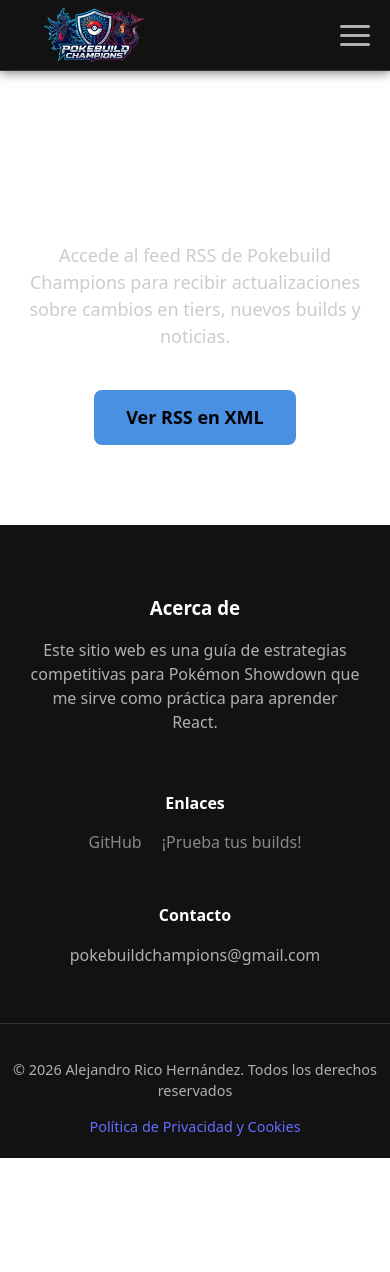
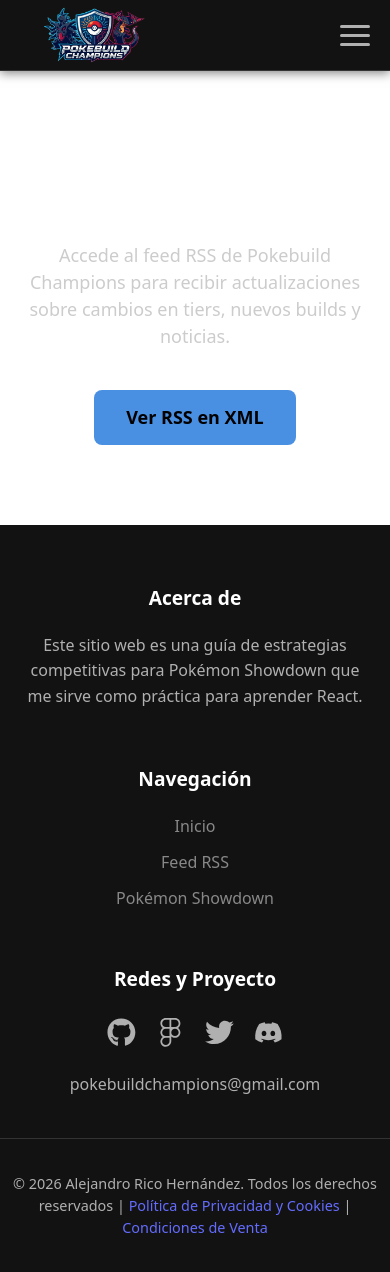
Before and after one commit to alericohdez/Pokebuild-Champions, a React (Vite) app: page /rss in a window 390 px wide. Before the commit the page ends 1158 px from the top, so only its background shows below. Built offline with nearby package versions, Linux system fonts and the light colour scheme.

Commit message:
Añadidos requisitos finales de la tercera entrega

```diff
--- a/package.json
+++ b/package.json
@@ -13,6 +13,7 @@
     "firebase": "^12.9.0",
     "react": "^19.2.0",
     "react-dom": "^19.2.0",
+    "react-icons": "^5.6.0",
     "react-router-dom": "^7.13.0"
   },
   "devDependencies": {
--- a/src/components/Footer.css
+++ b/src/components/Footer.css
@@ -1,67 +1,64 @@
-/* Esto afecta a la estructura global de tu página */
 #root, .app-container {
   display: flex;
   flex-direction: column;
-  min-height: 100vh; /* Obliga a la web a medir todo el alto de la pantalla */
+  min-height: 100vh;
   margin: 0;
 }
 
-/* Esta es la clave: el contenido principal crece y empuja al footer */
 main, .main-content {
   flex: 1;
 }
 
-/* Elimina márgenes rebeldes del navegador */
 body {
   margin: 0;
   padding: 0;
 }
 
 .footer {
-  width: 100%;       /* Ocupa todo el ancho disponible */
+  width: 100%;
   background-color: #121212;
   color: #b0b0b0;
   padding: 40px 0 20px 0;
-  margin-top: auto;  /* Refuerza que se vaya al fondo */
+  margin-top: auto;
 }
 
 .footer-container {
-  max-width: 1200px; /* El contenido se queda centrado */
-  margin: 0 auto;    /* Centra el bloque de texto */
+  max-width: 1200px;
+  margin: 0 auto;
   padding: 0 20px;
-  display: flex;         /* Activa el modo flexible */
-  flex-direction: row;   /* Alinea los hijos en fila */
-  justify-content: space-between; /* Deja espacio uniforme entre columnas */
-  align-items: flex-start; /* Alinea los textos arriba */
+  display: flex;
+  flex-direction: row;
+  justify-content: space-between;
+  align-items: flex-start;
   flex-wrap: wrap;
+  gap: 40px;
 }
 
 .footer-section {
   flex: 1;
-  margin: 10px;
-  min-width: 200px;
+  min-width: 250px;
+  text-align: center;
 }
 
 .footer-section h3, .footer-section h4 {
   color: #ffffff;
-  margin-bottom: 15px;
+  margin-bottom: 20px;
+  font-size: 1.2rem;
+}
+
+.footer-section p {
+  line-height: 1.6;
+  margin: 0;
 }
 
 .footer-section ul {
   display: flex;
-  flex-direction: row;  /* Los pone en fila */
-
-  /* ESTA ES LA CLAVE QUE TE FALTA: */
-  justify-content: center; /* Centra los elementos horizontalmente para alinearse con el título */
-
+  flex-direction: column;
+  align-items: center;
   list-style: none;
   padding: 0;
   margin: 0;
-  gap: 20px;
-}
-
-.footer-section ul li {
-  margin-bottom: 8px;
+  gap: 12px;
 }
 
 .footer-section a {
@@ -74,10 +71,40 @@
   color: #ffffff;
 }
 
+.social-icons {
+  display: flex;
+  justify-content: center;
+  gap: 20px;
+  font-size: 1.8rem;
+  margin-bottom: 15px;
+}
+
+.social-icons a {
+  color: #b0b0b0;
+  transition: transform 0.3s ease, color 0.3s ease;
+}
+
+.social-icons a:hover {
+  color: #ffffff;
+  transform: translateY(-3px);
+}
+
 .footer-bottom {
   text-align: center;
-  margin-top: 30px;
+  margin-top: 40px;
   padding-top: 20px;
   border-top: 1px solid #333333;
   font-size: 0.9rem;
+  display: flex;
+  flex-direction: column;
+  align-items: center;
+  gap: 10px;
 }
+
+@media (max-width: 768px) {
+  .footer-container {
+    flex-direction: column;
+    align-items: center;
+    gap: 30px;
+  }
+}
--- a/src/components/Footer.jsx
+++ b/src/components/Footer.jsx
@@ -1,8 +1,7 @@
 import React from "react";
+import { Link } from "react-router-dom";
+import { FaGithub, FaTwitter, FaDiscord, FaFigma } from "react-icons/fa";
 import "./Footer.css";
-import { Link } from "react-router-dom";
-
-
 
 const Footer = () => {
   const currentYear = new Date().getFullYear();
@@ -16,22 +15,28 @@
         </div>
 
         <div className="footer-section">
-          <h4>Enlaces</h4>
+          <h4>Navegación</h4>
           <ul>
-            <li><a href="https://github.com/alericohdez">GitHub</a></li>
-            <li><a href="https://play.pokemonshowdown.com/">¡Prueba tus builds!</a></li>
+            <li><Link to="/">Inicio</Link></li>
+            <li><Link to="/rss">Feed RSS</Link></li>
+            <li><a href="https://play.pokemonshowdown.com/" target="_blank" rel="noreferrer">Pokémon Showdown</a></li>
           </ul>
         </div>
 
         <div className="footer-section">
-          <h4>Contacto</h4>
+          <h4>Redes y Proyecto</h4>
+          <div className="social-icons">
+            <a href="https://github.com/alericohdez" target="_blank" rel="noreferrer"><FaGithub /></a>
+            <a href="https://figma.com" target="_blank" rel="noreferrer"><FaFigma /></a>
+            <a href="https://twitter.com" target="_blank" rel="noreferrer"><FaTwitter /></a>
+            <a href="https://discord.com" target="_blank" rel="noreferrer"><FaDiscord /></a>
+          </div>
           <p>pokebuildchampions@gmail.com</p>
         </div>
       </div>
 
       <div className="footer-bottom">
-        <p>&copy; {currentYear} Alejandro Rico Hernández. Todos los derechos reservados</p>
-        <Link to="/privacyPolicy">Política de Privacidad y Cookies</Link>
+        <p>&copy; {currentYear} Alejandro Rico Hernández. Todos los derechos reservados | <Link to="/privacy-policy">Política de Privacidad y Cookies</Link> | <Link to="/privacy-policy">Condiciones de Venta</Link></p>
       </div>
     </footer>
   );
--- /dev/null
+++ b/src/components/ForumCard.jsx
@@ -0,0 +1,17 @@
+import React from 'react';
+
+function ForumCard({ post, onEdit, onDelete }) {
+  return (
+    <div className="forum-card">
+      <h3>{post.pokemon} - <span>{post.category}</span></h3>
+      <p><strong>Por:</strong> {post.author}</p>
+      <p>{post.strategy}</p>
+      <div className="card-actions">
+        <button className="btn-edit" onClick={() => onEdit(post)}>Editar</button>
+        <button className="btn-delete" onClick={() => onDelete(post.id)}>Borrar</button>
+      </div>
+    </div>
+  );
+}
+
+export default ForumCard;
--- a/src/components/Header.jsx
+++ b/src/components/Header.jsx
@@ -26,7 +26,7 @@
 
         <nav className={`nav-menu ${isMenuOpen ? 'open' : ''}`}>
           <ul>
-            <li><Link to="/" onClick={closeMenu}>Inicio</Link></li>
+            <li><Link to="/home" onClick={closeMenu}>Inicio</Link></li>
             <li><Link to="/tier/ubers" onClick={closeMenu}>Ubers</Link></li>
             <li><Link to="/tier/ou" onClick={closeMenu}>OU</Link></li>
             <li><Link to="/tier/uu" onClick={closeMenu}>UU</Link></li>
--- a/src/data/mockData.js
+++ b/src/data/mockData.js
@@ -19,7 +19,7 @@
       { id: 1020, name: "Flamariete", types: ["Fuego", "Dragon"], sprite: "https://play.pokemonshowdown.com/sprites/gen5/gougingfire.png" },
       { id: 956, name: "Espathra", types: ["Psiquico"], sprite: "https://play.pokemonshowdown.com/sprites/gen5/espathra.png" },
       { id: 890, name: "Eternatus", types: ["Veneno", "Dragon"], sprite: "https://play.pokemonshowdown.com/sprites/gen5/eternatus.png" },
-      { id: 987, name: "Melenalete", types: ["Fantasma", "Hada"], sprite: "https://play.pokemonshowdown.com/sprites/gen5/fluttermane.png" },
+      { id: 987, name: "Melenaleteo", types: ["Fantasma", "Hada"], sprite: "https://play.pokemonshowdown.com/sprites/gen5/fluttermane.png" },
       { id: 487, name: "Giratina", types: ["Fantasma", "Dragon"], sprite: "https://play.pokemonshowdown.com/sprites/gen5/giratina.png" },
       { id: 487, name: "Giratina (Origen)", types: ["Fantasma", "Dragon"], sprite: "https://play.pokemonshowdown.com/sprites/gen5/giratina-origin.png" },
       { id: 383, name: "Groudon", types: ["Tierra"], sprite: "https://play.pokemonshowdown.com/sprites/gen5/groudon.png" },
--- a/src/pages/Home.css
+++ b/src/pages/Home.css
@@ -13,25 +13,21 @@
   -moz-osx-font-smoothing: grayscale;
 }
 
-/* Home.css - ESTILO CORREGIDO */
 
 .home-container {
-  /* 1. ANCHO COMPLETO (Adiós bordes grises) */
   width: 100%;
   min-height: 100vh;
   margin: 0;
   padding: 0;
 
-  /* Configuración del fondo */
   background-size: cover;
   background-position: center;
   background-attachment: fixed;
 
-  /* Alineación */
   display: flex;
   flex-direction: column;
   align-items: center;
-  padding-top: 60px; /* Espacio arriba para el título */
+  padding-top: 60px;
 }
 
 .home-hero {
@@ -41,18 +37,17 @@
 }
 
 .tiers-grid {
-  /* 2. EN FILA (Adiós columna) */
+
   display: flex;
-  flex-direction: row;     /* Obliga a ir en horizontal */
-  flex-wrap: wrap;         /* Si no caben, bajan de línea ordenados */
-  justify-content: center; /* Centrados en la pantalla */
-  gap: 20px;               /* Espacio entre tarjetas */
+  flex-direction: row;
+  flex-wrap: wrap;
+  justify-content: center;
+  gap: 20px;
 
   width: 100%;
   padding: 20px;
 }
 
-/* Estilo simple de tarjeta */
 .tier-card {
   background: rgba(0, 0, 0, 0.7);
   padding: 30px;
@@ -60,14 +55,14 @@
   border: 1px solid #444;
   text-align: center;
   color: white;
-  width: 40vw; /* Ancho fijo para que todas sean iguales */
+  width: 40vw;
 }
 
 .tier-card h2 {
   margin-top: 0;
 }
 
-/* Estilo del botón */
+
 .enter-btn {
   background-color: #4a90e2;
   color: white;
@@ -80,11 +75,11 @@
 }
 
 #root {
-  max-width: 100%;  /* Antes seguro ponía 1280px */
+  max-width: 100%;
   margin: 0;
   padding: 0;
   width: 100%;
-  text-align: left; /* Por defecto a veces viene centrado, lo quitamos */
+  text-align: left;
 }
 
 .forum-section {
--- a/src/pages/Home.jsx
+++ b/src/pages/Home.jsx
@@ -1,5 +1,6 @@
 import React, { useState } from 'react';
 import { Link } from 'react-router-dom';
+import ForumCard from '../components/ForumCard';
 import './Home.css';
 import fotoFondo from '../assets/fotoFondo.jpg';
 
@@ -103,15 +104,12 @@
 
         <div className="forum-list">
           {filteredPosts.map(post => (
-            <div key={post.id} className="forum-card">
-              <h3>{post.pokemon} - <span>{post.category}</span></h3>
-              <p><strong>Por:</strong> {post.author}</p>
-              <p>{post.strategy}</p>
-              <div className="card-actions">
-                <button className="btn-edit" onClick={() => handleEdit(post)}>Editar</button>
-                <button className="btn-delete" onClick={() => handleDelete(post.id)}>Borrar</button>
-              </div>
-            </div>
+            <ForumCard
+              key={post.id}
+              post={post}
+              onEdit={handleEdit}
+              onDelete={handleDelete}
+            />
           ))}
         </div>
       </section>
```
Also changed, not shown: src/App.jsx (+9 -19 lines), src/pages/pokemonPage.jsx (+5 -5 lines), 2 other files (tests, documents, lock files or other folders).
